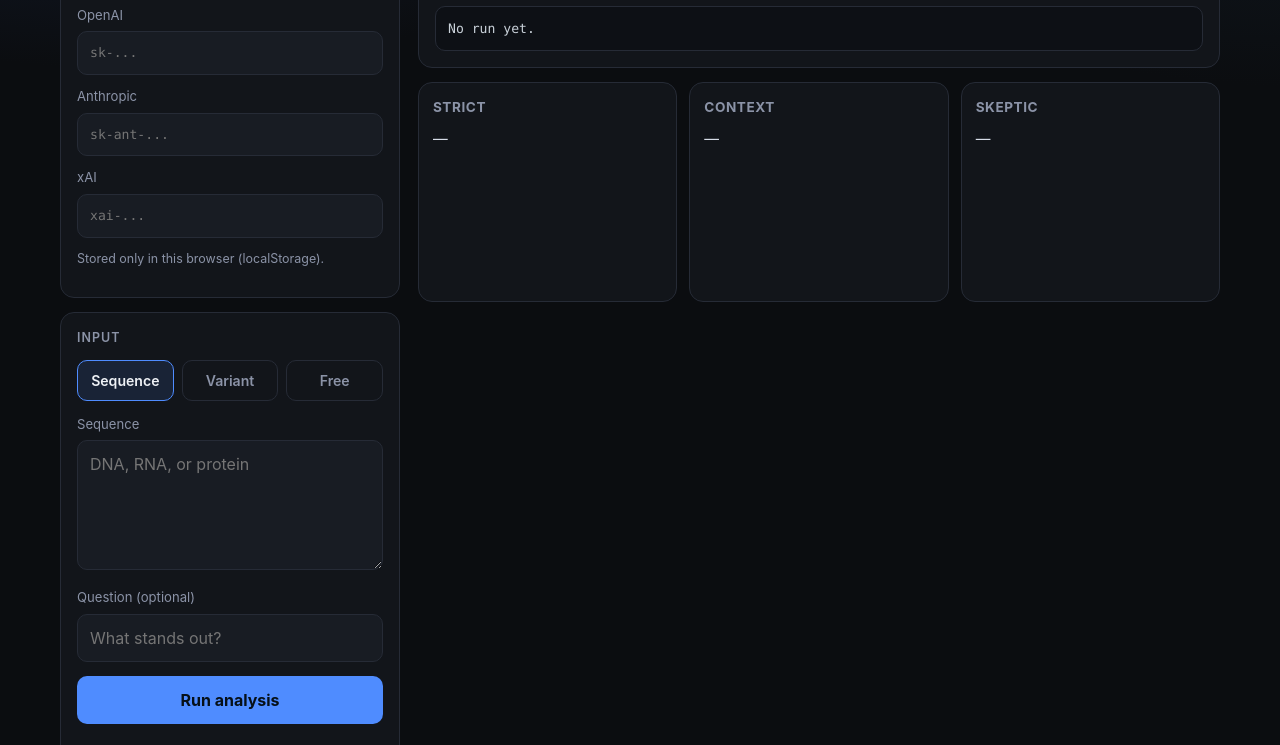
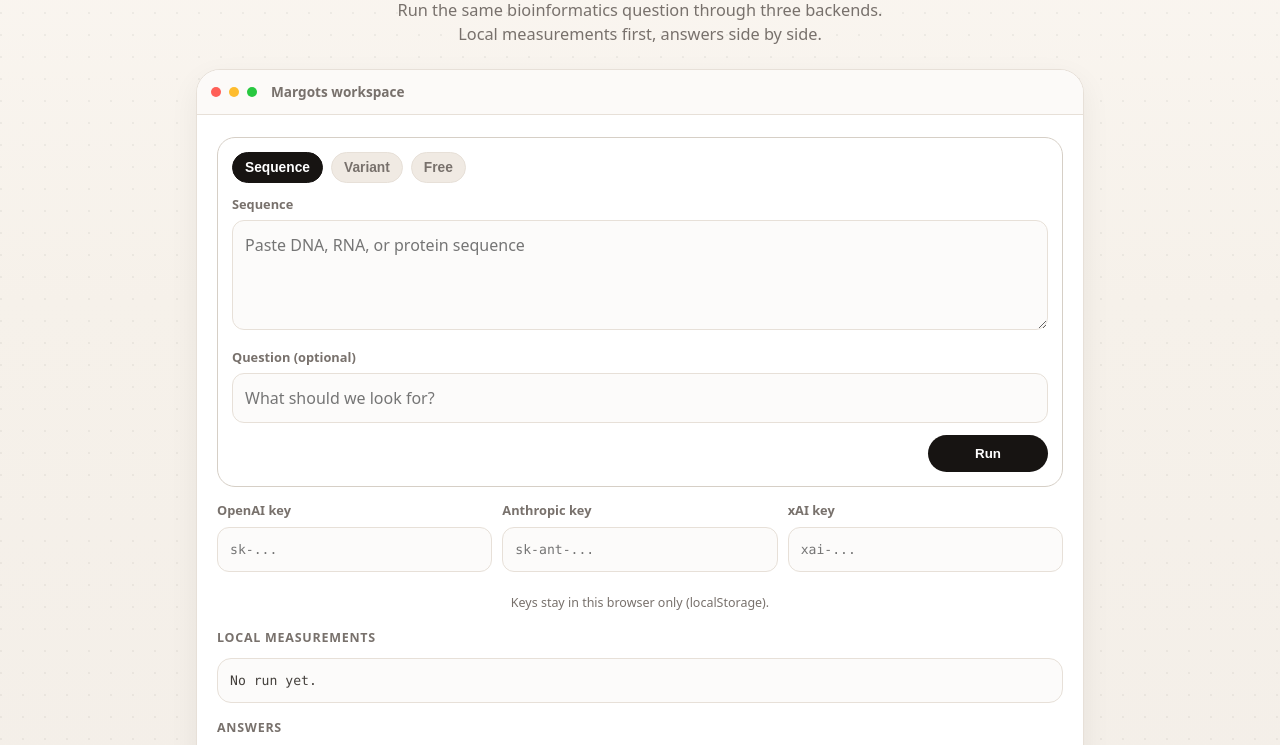
Before and after one commit to meenavignesh-svg/margots, a plain HTML site: page docs/index.html in a window 1280 px wide. Shown: the part 164-909 px from the top of the page. Drawn offline with Linux system fonts and the light colour scheme.

Commit message:
Restyle UI to match Strawberry-like light aesthetic

```diff
--- a/docs/index.html
+++ b/docs/index.html
@@ -6,181 +6,251 @@
   <title>Margots</title>
   <style>
     :root {
-      --bg: #0b0d10;
-      --surface: #12151a;
-      --surface2: #181c23;
-      --text: #eef1f5;
-      --muted: #8b93a7;
-      --line: #262b36;
-      --accent: #4f8cff;
-      --accent-dim: rgba(79, 140, 255, 0.12);
-      --ok: #3ecf8e;
-      --err: #ff6b6b;
-      --radius: 14px;
+      --bg: #f6f1ea;
+      --bg2: #fbf8f4;
+      --surface: #ffffff;
+      --text: #1c1917;
+      --muted: #78716c;
+      --line: #e7e0d8;
+      --line-strong: #d6cfc6;
+      --black: #171412;
+      --soft: #f0eae3;
+      --ok: #16a34a;
+      --err: #dc2626;
+      --shadow: 0 10px 30px rgba(28, 25, 23, 0.06);
+      --radius: 18px;
     }
 
     * { box-sizing: border-box; }
     html, body { margin: 0; min-height: 100%; }
     body {
-      font-family: Inter, ui-sans-serif, system-ui, -apple-system, Segoe UI, Roboto, Helvetica, Arial, sans-serif;
+      font-family: ui-sans-serif, system-ui, -apple-system, Segoe UI, Roboto, Helvetica, Arial, sans-serif;
+      color: var(--text);
       background:
-        radial-gradient(1200px 600px at 10% -10%, #152038 0%, transparent 55%),
-        radial-gradient(900px 500px at 100% 0%, #101820 0%, transparent 50%),
-        var(--bg);
-      color: var(--text);
+        radial-gradient(circle at 1px 1px, rgba(28,25,23,0.05) 1px, transparent 0) 0 0 / 22px 22px,
+        linear-gradient(180deg, #fbf7f2 0%, var(--bg) 40%, #f3eee8 100%);
       line-height: 1.5;
     }
 
-    .app {
-      max-width: 1200px;
+    .topbar {
+      max-width: 1080px;
       margin: 0 auto;
-      padding: 28px 20px 48px;
+      padding: 18px 20px 0;
+      display: flex;
+      align-items: center;
+      justify-content: space-between;
+      gap: 12px;
+    }
+    .brand {
+      display: flex;
+      align-items: center;
+      gap: 10px;
+      font-weight: 700;
+      letter-spacing: -0.02em;
+    }
+    .mark {
+      width: 22px;
+      height: 22px;
+      border-radius: 7px;
+      background: conic-gradient(from 210deg, #f43f5e, #fb923c, #fbbf24, #34d399, #60a5fa, #a78bfa, #f43f5e);
+      box-shadow: inset 0 0 0 2px rgba(255,255,255,0.55);
+    }
+    .pill {
+      font-size: 0.72rem;
+      border: 1px solid var(--line-strong);
+      background: #fff;
+      color: var(--muted);
+      border-radius: 999px;
+      padding: 3px 8px;
+      font-weight: 600;
     }
 
-    header {
-      display: flex;
-      justify-content: space-between;
-      align-items: flex-end;
-      gap: 16px;
-      margin-bottom: 22px;
-      flex-wrap: wrap;
-    }
-    header h1 {
-      margin: 0;
-      font-size: 1.8rem;
-      letter-spacing: -0.03em;
-      font-weight: 700;
-    }
-    header p {
-      margin: 6px 0 0;
-      color: var(--muted);
-      font-size: 0.95rem;
+    .shell {
+      max-width: 920px;
+      margin: 28px auto 48px;
+      padding: 0 16px;
     }
 
-    .layout {
-      display: grid;
-      grid-template-columns: 340px 1fr;
-      gap: 18px;
-      align-items: start;
+    .hero {
+      text-align: center;
+      padding: 18px 8px 22px;
     }
-    @media (max-width: 920px) {
-      .layout { grid-template-columns: 1fr; }
+    .hero h1 {
+      margin: 0;
+      font-size: clamp(1.8rem, 4vw, 2.6rem);
+      letter-spacing: -0.04em;
+      font-weight: 700;
+      color: #1c1917;
+    }
+    .hero p {
+      margin: 10px auto 0;
+      max-width: 520px;
+      color: var(--muted);
+      font-size: 1.02rem;
     }
 
-    .panel {
+    .stage {
       background: var(--surface);
       border: 1px solid var(--line);
-      border-radius: var(--radius);
-      padding: 16px;
+      border-radius: 24px;
+      box-shadow: var(--shadow);
+      overflow: hidden;
     }
 
-    .panel h2 {
-      margin: 0 0 12px;
-      font-size: 0.78rem;
-      text-transform: uppercase;
-      letter-spacing: 0.08em;
+    .stage-top {
+      display: flex;
+      align-items: center;
+      gap: 8px;
+      padding: 12px 14px;
+      border-bottom: 1px solid var(--line);
+      background: #fcfaf8;
+    }
+    .dot {
+      width: 10px;
+      height: 10px;
+      border-radius: 50%;
+      background: #d6d3d1;
+    }
+    .dot.r { background: #ff5f57; }
+    .dot.y { background: #febc2e; }
+    .dot.g { background: #28c840; }
+    .stage-title {
+      margin-left: 6px;
+      font-size: 0.85rem;
       color: var(--muted);
       font-weight: 600;
     }
 
+    .stage-body { padding: 22px 20px 20px; }
+
+    .composer {
+      background: #fff;
+      border: 1px solid var(--line-strong);
+      border-radius: 18px;
+      padding: 14px;
+      box-shadow: 0 1px 0 rgba(255,255,255,0.8) inset;
+    }
+
+    .tabs {
+      display: flex;
+      gap: 8px;
+      margin-bottom: 12px;
+      flex-wrap: wrap;
+    }
+    .tab {
+      border: 1px solid var(--line);
+      background: var(--soft);
+      color: var(--muted);
+      border-radius: 999px;
+      padding: 7px 12px;
+      font-size: 0.86rem;
+      font-weight: 600;
+      cursor: pointer;
+    }
+    .tab.active {
+      background: var(--black);
+      color: #fff;
+      border-color: var(--black);
+    }
+
     label {
       display: block;
-      font-size: 0.82rem;
+      font-size: 0.8rem;
       color: var(--muted);
       margin: 0 0 6px;
+      font-weight: 600;
     }
+    .field { margin-bottom: 12px; }
+    .field:last-child { margin-bottom: 0; }
 
-    input, textarea, button {
+    input, textarea {
       width: 100%;
-      border-radius: 10px;
       border: 1px solid var(--line);
-      background: var(--surface2);
+      background: #fcfbfa;
       color: var(--text);
-      padding: 11px 12px;
+      border-radius: 12px;
+      padding: 12px 12px;
       font: inherit;
     }
     input:focus, textarea:focus {
       outline: none;
-      border-color: var(--accent);
-      box-shadow: 0 0 0 3px var(--accent-dim);
+      border-color: #a8a29e;
+      background: #fff;
+      box-shadow: 0 0 0 4px rgba(28,25,23,0.04);
     }
-    textarea {
-      min-height: 130px;
-      resize: vertical;
+    textarea { min-height: 110px; resize: vertical; }
+
+    .actions {
+      display: flex;
+      justify-content: space-between;
+      align-items: center;
+      gap: 12px;
+      margin-top: 12px;
+      flex-wrap: wrap;
     }
-    .field { margin-bottom: 12px; }
-    .field:last-child { margin-bottom: 0; }
+    .status {
+      font-size: 0.85rem;
+      color: var(--muted);
+      min-height: 1.2em;
+    }
+    .ok { color: var(--ok); }
+    .err { color: var(--err); }
 
+    #run {
+      border: none;
+      background: var(--black);
+      color: #fff;
+      border-radius: 999px;
+      padding: 11px 18px;
+      font-weight: 700;
+      cursor: pointer;
+      min-width: 120px;
+    }
+    #run:hover { filter: brightness(1.08); }
+    #run:disabled { opacity: 0.55; cursor: not-allowed; }
+
+    .keys {
+      margin-top: 14px;
+      display: grid;
+      grid-template-columns: repeat(3, 1fr);
+      gap: 10px;
+    }
+    @media (max-width: 760px) {
+      .keys { grid-template-columns: 1fr; }
+    }
     .keys input {
       font-family: ui-monospace, SFMono-Regular, Menlo, Consolas, monospace;
       font-size: 0.82rem;
     }
-
     .hint {
       margin-top: 10px;
       font-size: 0.78rem;
       color: var(--muted);
+      text-align: center;
     }
 
-    .tabs {
-      display: grid;
-      grid-template-columns: repeat(3, 1fr);
-      gap: 8px;
-      margin-bottom: 14px;
+    .section {
+      margin-top: 16px;
     }
-    .tab {
-      background: transparent;
+    .section h2 {
+      margin: 0 0 10px;
+      font-size: 0.78rem;
+      text-transform: uppercase;
+      letter-spacing: 0.06em;
       color: var(--muted);
-      border: 1px solid var(--line);
-      padding: 9px 8px;
-      cursor: pointer;
-      font-weight: 600;
-      font-size: 0.88rem;
-    }
-    .tab.active {
-      color: var(--text);
-      border-color: var(--accent);
-      background: var(--accent-dim);
     }
 
-    #run {
-      margin-top: 14px;
-      background: var(--accent);
-      color: #061018;
-      border: none;
-      font-weight: 700;
-      cursor: pointer;
+    .facts {
+      background: #fcfbfa;
+      border: 1px solid var(--line);
+      border-radius: 14px;
       padding: 12px;
-    }
-    #run:hover { filter: brightness(1.05); }
-    #run:disabled { opacity: 0.55; cursor: not-allowed; }
-
-    .status {
-      min-height: 1.2em;
-      margin-top: 10px;
-      font-size: 0.85rem;
-      color: var(--muted);
-    }
-    .ok { color: var(--ok); }
-    .err { color: var(--err); }
-
-    .results {
-      display: grid;
-      gap: 14px;
-    }
-
-    .facts pre {
-      margin: 0;
+      font-family: ui-monospace, SFMono-Regular, Menlo, Consolas, monospace;
+      font-size: 0.82rem;
       white-space: pre-wrap;
       word-break: break-word;
-      font-family: ui-monospace, SFMono-Regular, Menlo, Consolas, monospace;
-      font-size: 0.82rem;
-      color: #c9d1d9;
-      background: #0d1015;
-      border: 1px solid var(--line);
-      border-radius: 10px;
-      padding: 12px;
-      max-height: 180px;
+      color: #44403c;
+      max-height: 160px;
       overflow: auto;
     }
 
@@ -189,67 +259,57 @@
       grid-template-columns: repeat(3, 1fr);
       gap: 12px;
     }
-    @media (max-width: 920px) {
+    @media (max-width: 860px) {
       .answers { grid-template-columns: 1fr; }
     }
-
     .answer {
-      background: var(--surface);
+      background: #fcfbfa;
       border: 1px solid var(--line);
-      border-radius: var(--radius);
+      border-radius: 16px;
       padding: 14px;
-      min-height: 220px;
-      display: flex;
-      flex-direction: column;
+      min-height: 180px;
     }
     .answer h3 {
-      margin: 0 0 10px;
-      font-size: 0.85rem;
-      letter-spacing: 0.04em;
+      margin: 0 0 8px;
+      font-size: 0.8rem;
       text-transform: uppercase;
+      letter-spacing: 0.05em;
       color: var(--muted);
-      font-weight: 700;
     }
     .answer .body {
-      flex: 1;
       white-space: pre-wrap;
       word-break: break-word;
       font-size: 0.92rem;
-      color: #d7dde8;
+      color: #292524;
       line-height: 1.55;
     }
   </style>
 </head>
 <body>
-  <div class="app">
-    <header>
-      <div>
-        <h1>Margots</h1>
-        <p>Sequence and variant analysis with three independent model backends.</p>
+  <div class="topbar">
+    <div class="brand">
+      <div class="mark"></div>
+      <span>Margots</span>
+      <span class="pill">beta</span>
     </div>
-    </header>
-
-    <div class="layout">
-      <aside>
-        <div class="panel" style="margin-bottom:14px">
-          <h2>API keys</h2>
-          <div class="field keys">
-            <label>OpenAI</label>
-            <input id="k_openai" type="password" placeholder="sk-..." autocomplete="off" />
-          </div>
-          <div class="field keys">
-            <label>Anthropic</label>
-            <input id="k_anthropic" type="password" placeholder="sk-ant-..." autocomplete="off" />
-          </div>
-          <div class="field keys">
-            <label>xAI</label>
-            <input id="k_xai" type="password" placeholder="xai-..." autocomplete="off" />
-          </div>
-          <p class="hint">Stored only in this browser (localStorage).</p>
   </div>
 
-        <div class="panel">
-          <h2>Input</h2>
+  <div class="shell">
+    <div class="hero">
+      <h1>Analysis that works alongside you</h1>
+      <p>Run the same bioinformatics question through three backends. Local measurements first, answers side by side.</p>
+    </div>
+
+    <div class="stage">
+      <div class="stage-top">
+        <span class="dot r"></span>
+        <span class="dot y"></span>
+        <span class="dot g"></span>
+        <span class="stage-title">Margots workspace</span>
+      </div>
+
+      <div class="stage-body">
+        <div class="composer">
           <div class="tabs">
             <button class="tab active" data-mode="sequence">Sequence</button>
             <button class="tab" data-mode="variant">Variant</button>
@@ -259,11 +319,11 @@
           <div id="panel_sequence">
             <div class="field">
               <label>Sequence</label>
-              <textarea id="seq" placeholder="DNA, RNA, or protein"></textarea>
+              <textarea id="seq" placeholder="Paste DNA, RNA, or protein sequence"></textarea>
             </div>
             <div class="field">
               <label>Question (optional)</label>
-              <input id="seq_q" placeholder="What stands out?" />
+              <input id="seq_q" placeholder="What should we look for?" />
             </div>
           </div>
 
@@ -277,25 +337,43 @@
           <div id="panel_free" hidden>
             <div class="field">
               <label>Context</label>
-              <textarea id="ctx" placeholder="Paste notes or summary"></textarea>
+              <textarea id="ctx" placeholder="Paste notes, summary, or data description"></textarea>
             </div>
             <div class="field">
               <label>Question</label>
-              <input id="free_q" placeholder="What should be checked?" />
+              <input id="free_q" placeholder="What do you want checked?" />
             </div>
           </div>
 
-          <button id="run">Run analysis</button>
+          <div class="actions">
             <div class="status" id="status"></div>
+            <button id="run">Run</button>
           </div>
-      </aside>
-
-      <main class="results">
-        <div class="panel facts">
-          <h2>Local measurements</h2>
-          <pre id="facts">No run yet.</pre>
         </div>
 
+        <div class="keys">
+          <div class="field">
+            <label>OpenAI key</label>
+            <input id="k_openai" type="password" placeholder="sk-..." autocomplete="off" />
+          </div>
+          <div class="field">
+            <label>Anthropic key</label>
+            <input id="k_anthropic" type="password" placeholder="sk-ant-..." autocomplete="off" />
+          </div>
+          <div class="field">
+            <label>xAI key</label>
+            <input id="k_xai" type="password" placeholder="xai-..." autocomplete="off" />
+          </div>
+        </div>
+        <p class="hint">Keys stay in this browser only (localStorage).</p>
+
+        <div class="section">
+          <h2>Local measurements</h2>
+          <div class="facts" id="facts">No run yet.</div>
+        </div>
+
+        <div class="section">
+          <h2>Answers</h2>
           <div class="answers">
             <div class="answer">
               <h3>Strict</h3>
@@ -310,7 +388,8 @@
               <div class="body" id="out_skeptic">—</div>
             </div>
           </div>
-      </main>
+        </div>
+      </div>
     </div>
   </div>
 
@@ -446,10 +525,9 @@ function buildPayload() {
     };
   }
   if (mode === 'variant') {
-    const text = els.variant.value.trim();
     return {
       facts: { source: 'user text only' },
-      user: `Variant description:\n${text}\n\nComment on possible molecular effect and what still needs external database checks.`
+      user: `Variant description:\n${els.variant.value.trim()}\n\nComment on possible molecular effect and what still needs external database checks.`
     };
   }
   return {
```
Lines whose indentation alone changed are shown as unchanged.
